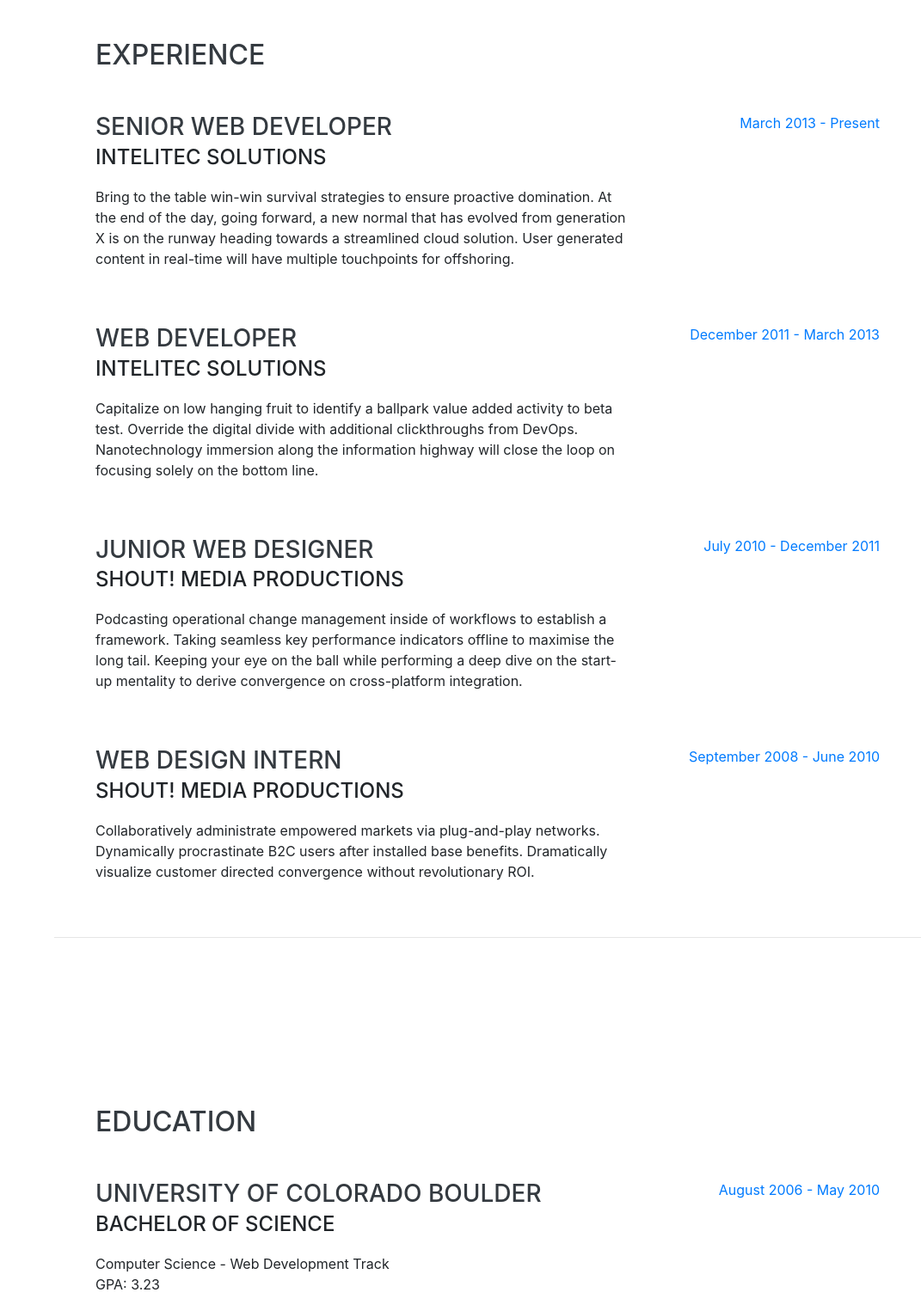
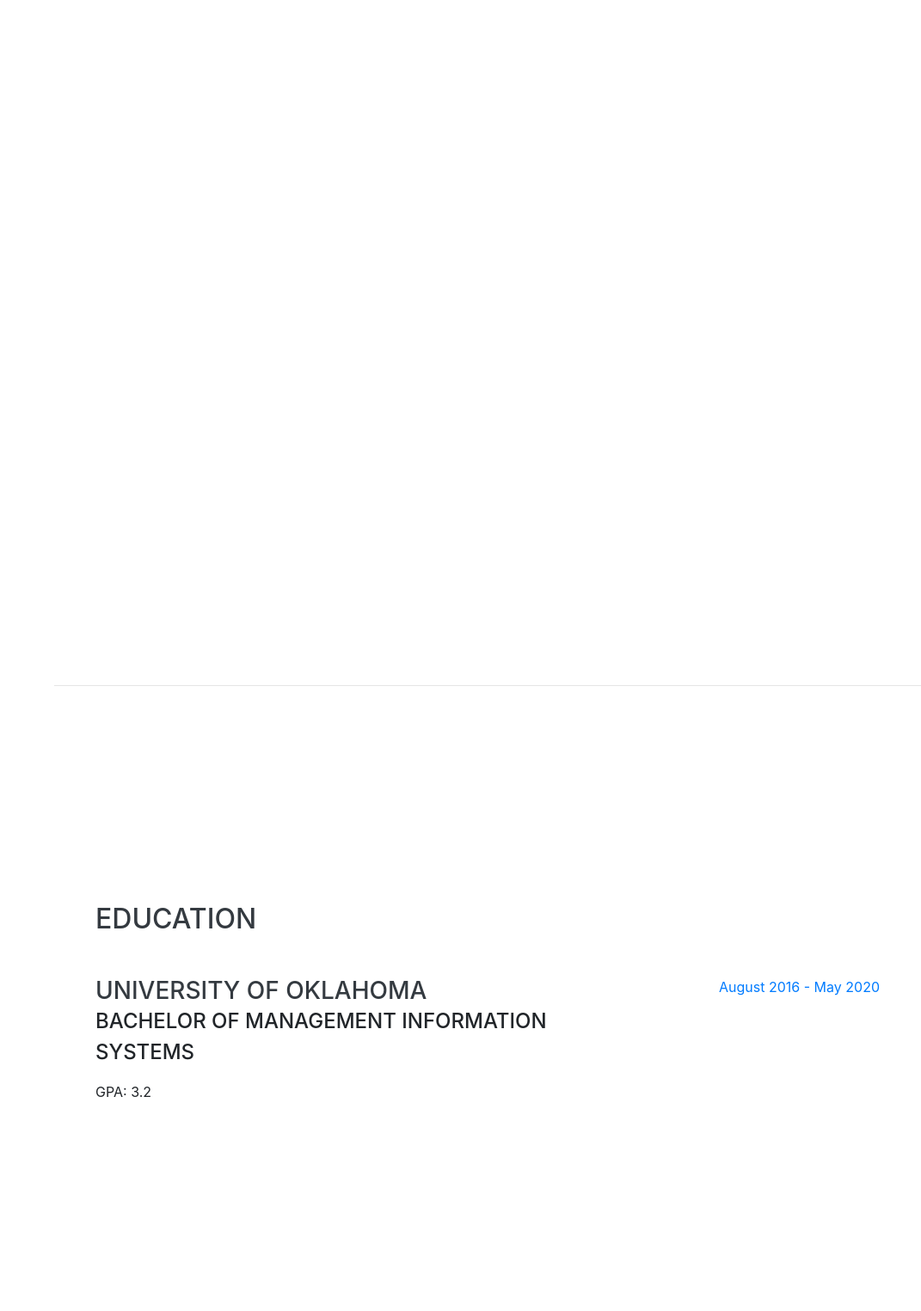
Before and after one commit to EricKluesner/EricKluesner.github.io, a website with bundled scripts: page index.html in a window 1280 px wide. Shown: the part 804-2329 px from the top of the page at 86% size, without its empty margins (209-1280 px from the left). Built offline with nearby package versions, Linux system fonts and the light colour scheme; a web font is replaced by a local one.

Commit message:
Additions

```diff
--- a/index.html
+++ b/index.html
@@ -27,7 +27,7 @@
 
   <nav class="navbar navbar-expand-lg navbar-dark bg-primary fixed-top" id="sideNav">
     <a class="navbar-brand js-scroll-trigger" href="#page-top">
-      <span class="d-block d-lg-none">Clarence Taylor</span>
+      <span class="d-block d-lg-none">Eric Kluesner</span>
       <span class="d-none d-lg-block">
         <img class="img-fluid img-profile rounded-circle mx-auto mb-2" src="img/profile.jpg" alt="">
       </span>
@@ -39,9 +39,6 @@
       <ul class="navbar-nav">
         <li class="nav-item">
           <a class="nav-link js-scroll-trigger" href="#about">About</a>
-        </li>
-        <li class="nav-item">
-          <a class="nav-link js-scroll-trigger" href="#experience">Experience</a>
         </li>
         <li class="nav-item">
           <a class="nav-link js-scroll-trigger" href="#education">Education</a>
@@ -63,13 +60,13 @@
 
     <section class="resume-section p-3 p-lg-5 d-flex align-items-center" id="about">
       <div class="w-100">
-        <h1 class="mb-0">Clarence
-          <span class="text-primary">Taylor</span>
+        <h1 class="mb-0">Eric
+          <span class="text-primary">Kluesner</span>
         </h1>
-        <div class="subheading mb-5">3542 Berry Street · Cheyenne Wells, CO 80810 · (317) 585-8468 ·
-          <a href="mailto:name@email.com">name@email.com</a>
+        <div class="subheading mb-5">310 Tenison Trail · Trophy Club, TX 76262 · (817) 692-5010 ·
+          <a href="  ">ericklsnr@gmail.com</a>
         </div>
-        <p class="lead mb-5">I am experienced in leveraging agile frameworks to provide a robust synopsis for high level overviews. Iterative approaches to corporate strategy foster collaborative thinking to further the overall value proposition.</p>
+        <p class="lead mb-5">            </p>
         <div class="social-icons">
           <a href="#">
             <i class="fab fa-linkedin-in"></i>
@@ -90,54 +87,7 @@
     <hr class="m-0">
 
     <section class="resume-section p-3 p-lg-5 d-flex justify-content-center" id="experience">
-      <div class="w-100">
-        <h2 class="mb-5">Experience</h2>
 
-        <div class="resume-item d-flex flex-column flex-md-row justify-content-between mb-5">
-          <div class="resume-content">
-            <h3 class="mb-0">Senior Web Developer</h3>
-            <div class="subheading mb-3">Intelitec Solutions</div>
-            <p>Bring to the table win-win survival strategies to ensure proactive domination. At the end of the day, going forward, a new normal that has evolved from generation X is on the runway heading towards a streamlined cloud solution. User generated content in real-time will have multiple touchpoints for offshoring.</p>
-          </div>
-          <div class="resume-date text-md-right">
-            <span class="text-primary">March 2013 - Present</span>
-          </div>
-        </div>
-
-        <div class="resume-item d-flex flex-column flex-md-row justify-content-between mb-5">
-          <div class="resume-content">
-            <h3 class="mb-0">Web Developer</h3>
-            <div class="subheading mb-3">Intelitec Solutions</div>
-            <p>Capitalize on low hanging fruit to identify a ballpark value added activity to beta test. Override the digital divide with additional clickthroughs from DevOps. Nanotechnology immersion along the information highway will close the loop on focusing solely on the bottom line.</p>
-          </div>
-          <div class="resume-date text-md-right">
-            <span class="text-primary">December 2011 - March 2013</span>
-          </div>
-        </div>
-
-        <div class="resume-item d-flex flex-column flex-md-row justify-content-between mb-5">
-          <div class="resume-content">
-            <h3 class="mb-0">Junior Web Designer</h3>
-            <div class="subheading mb-3">Shout! Media Productions</div>
-            <p>Podcasting operational change management inside of workflows to establish a framework. Taking seamless key performance indicators offline to maximise the long tail. Keeping your eye on the ball while performing a deep dive on the start-up mentality to derive convergence on cross-platform integration.</p>
-          </div>
-          <div class="resume-date text-md-right">
-            <span class="text-primary">July 2010 - December 2011</span>
-          </div>
-        </div>
-
-        <div class="resume-item d-flex flex-column flex-md-row justify-content-between">
-          <div class="resume-content">
-            <h3 class="mb-0">Web Design Intern</h3>
-            <div class="subheading mb-3">Shout! Media Productions</div>
-            <p>Collaboratively administrate empowered markets via plug-and-play networks. Dynamically procrastinate B2C users after installed base benefits. Dramatically visualize customer directed convergence without revolutionary ROI.</p>
-          </div>
-          <div class="resume-date text-md-right">
-            <span class="text-primary">September 2008 - June 2010</span>
-          </div>
-        </div>
-
-      </div>
 
     </section>
 
@@ -149,26 +99,16 @@
 
         <div class="resume-item d-flex flex-column flex-md-row justify-content-between mb-5">
           <div class="resume-content">
-            <h3 class="mb-0">University of Colorado Boulder</h3>
-            <div class="subheading mb-3">Bachelor of Science</div>
-            <div>Computer Science - Web Development Track</div>
-            <p>GPA: 3.23</p>
+            <h3 class="mb-0">University of Oklahoma</h3>
+            <div class="subheading mb-3">Bachelor of Management Information Systems</div>
+            <div></div>
+            <p>GPA: 3.2</p>
           </div>
           <div class="resume-date text-md-right">
-            <span class="text-primary">August 2006 - May 2010</span>
+            <span class="text-primary">August 2016 - May 2020</span>
           </div>
         </div>
 
-        <div class="resume-item d-flex flex-column flex-md-row justify-content-between">
-          <div class="resume-content">
-            <h3 class="mb-0">James Buchanan High School</h3>
-            <div class="subheading mb-3">Technology Magnet Program</div>
-            <p>GPA: 3.56</p>
-          </div>
-          <div class="resume-date text-md-right">
-            <span class="text-primary">August 2002 - May 2006</span>
-          </div>
-        </div>
 
       </div>
     </section>
```
